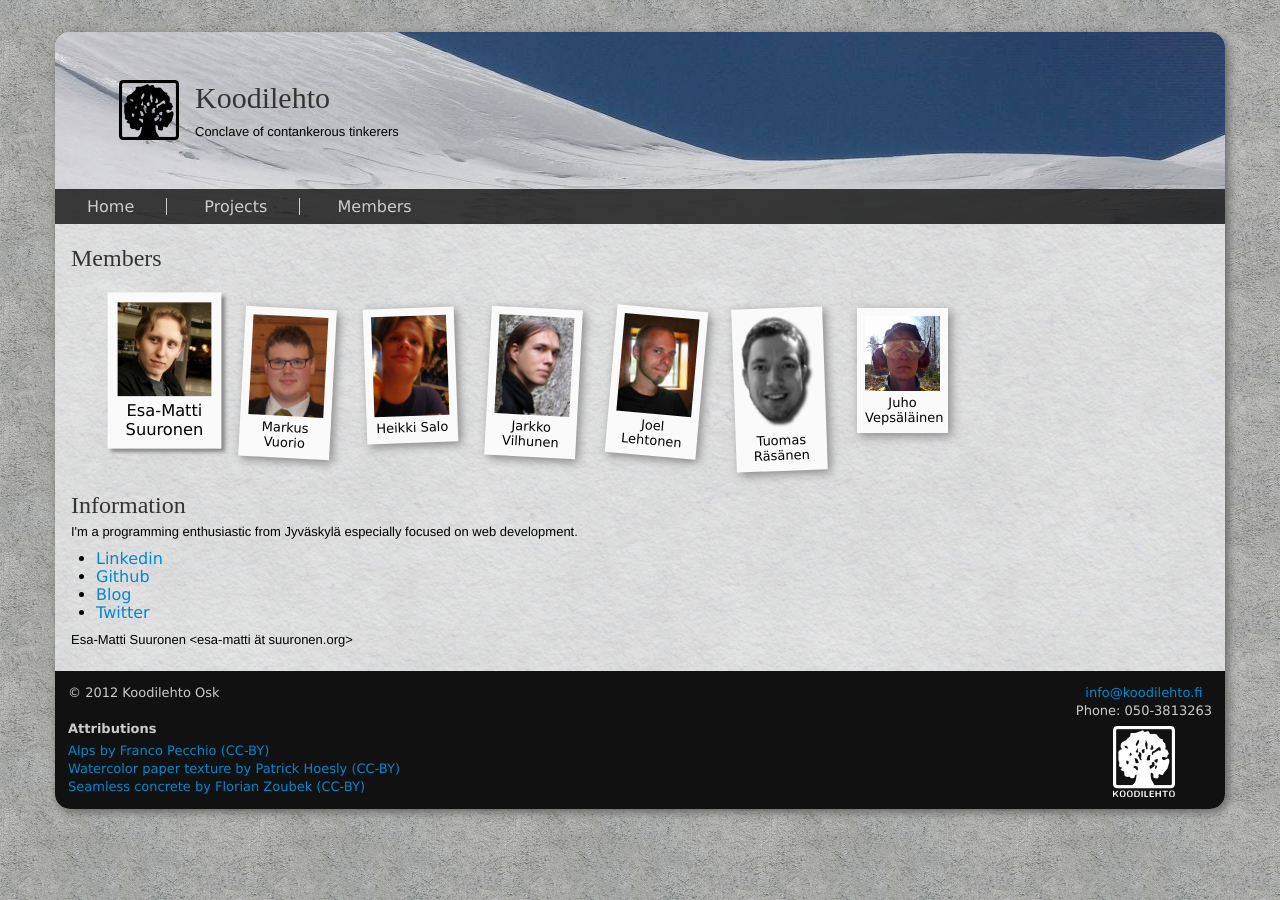
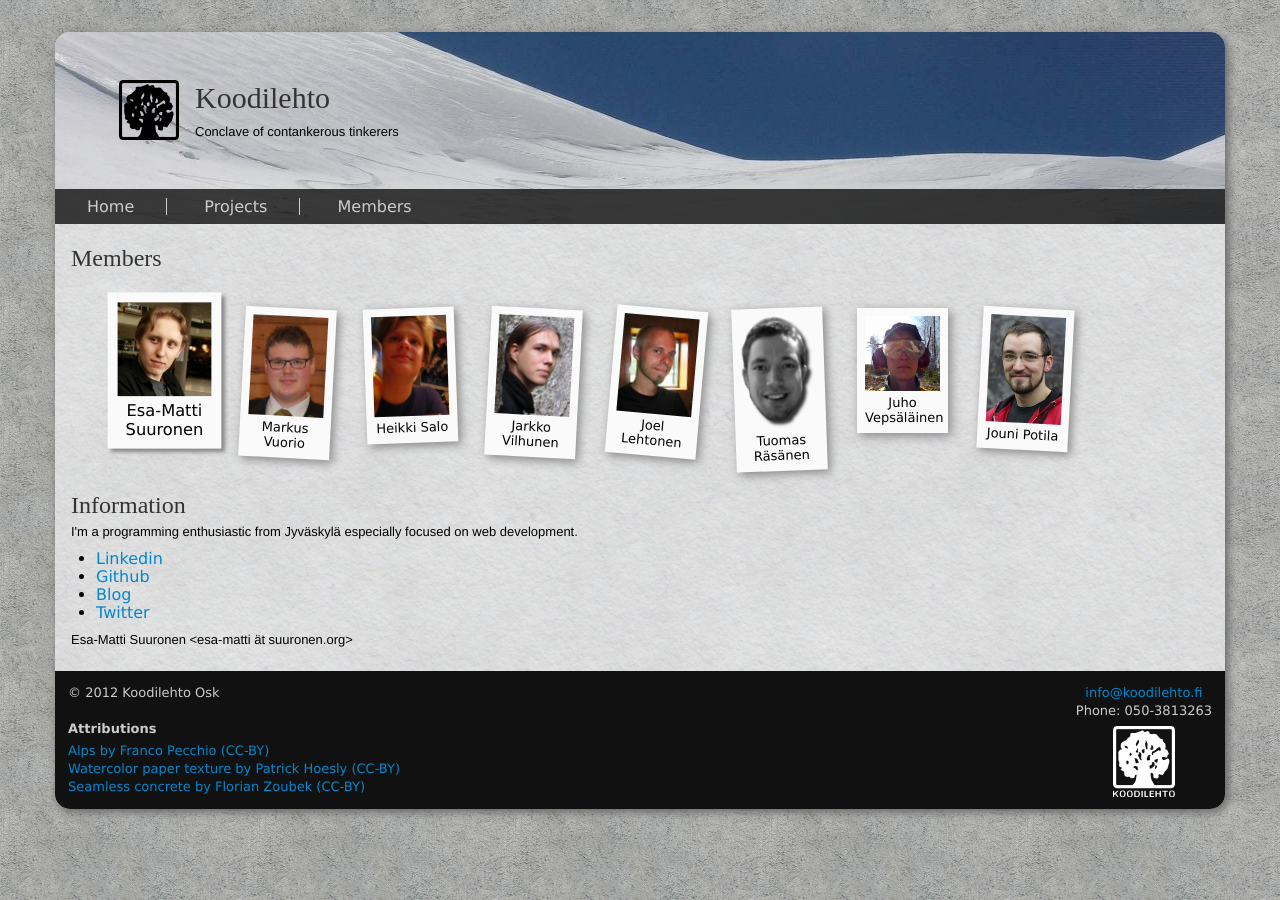
Before and after one commit to koodilehto/koodilehto-site, a Jekyll site: the page built from members/index.html, in a window 1280 px wide. Built offline with Jekyll 4.4.1, drawn with Linux system fonts in a browser that asks for light colours; some web fonts are replaced.

Commit message:
Add member Cornix

```diff
--- /dev/null
+++ b/_includes/members/cornix.html
@@ -0,0 +1,15 @@
+<p>I study at the University of Jyväskylä to become a computer science teacher.</p>
+
+<ul>
+	<li><a href="http://cornix.info/">My personal homepage</a> (in Finnish)</li>
+	<li><a href="http://www.kammo.net/blogi/">My blog</a> (in Finnish)</li>
+</ul>
+
+<h3>Contact</h3>
+<p>You can contact me via:</p>
+
+<h4>Email</h4>
+<p>Jouni Potila &lt;cornix ät siuh.fi&gt;</p>
+
+<h4>IRC</h4>
+<p>Cornix@IRCNet</p>
--- a/members/index.html
+++ b/members/index.html
@@ -52,6 +52,13 @@
                     <div class="name">Juho Vepsäläinen</div>
                     <div class="description">{% include members/jv.html %}</div>
                 </div>
+
+                <div class="polaroid" id="cornix">
+                    <img src="/images/members/jouni_potila_3.jpg" />
+                    <div class="name">Jouni Potila</div>
+                    <div class="description">{% include members/cornix.html %}</div>
+                </div>
+
             </div>
         </div>
     </div>
```
Also changed, not shown: images/members/jouni_potila_3.jpg (added).
